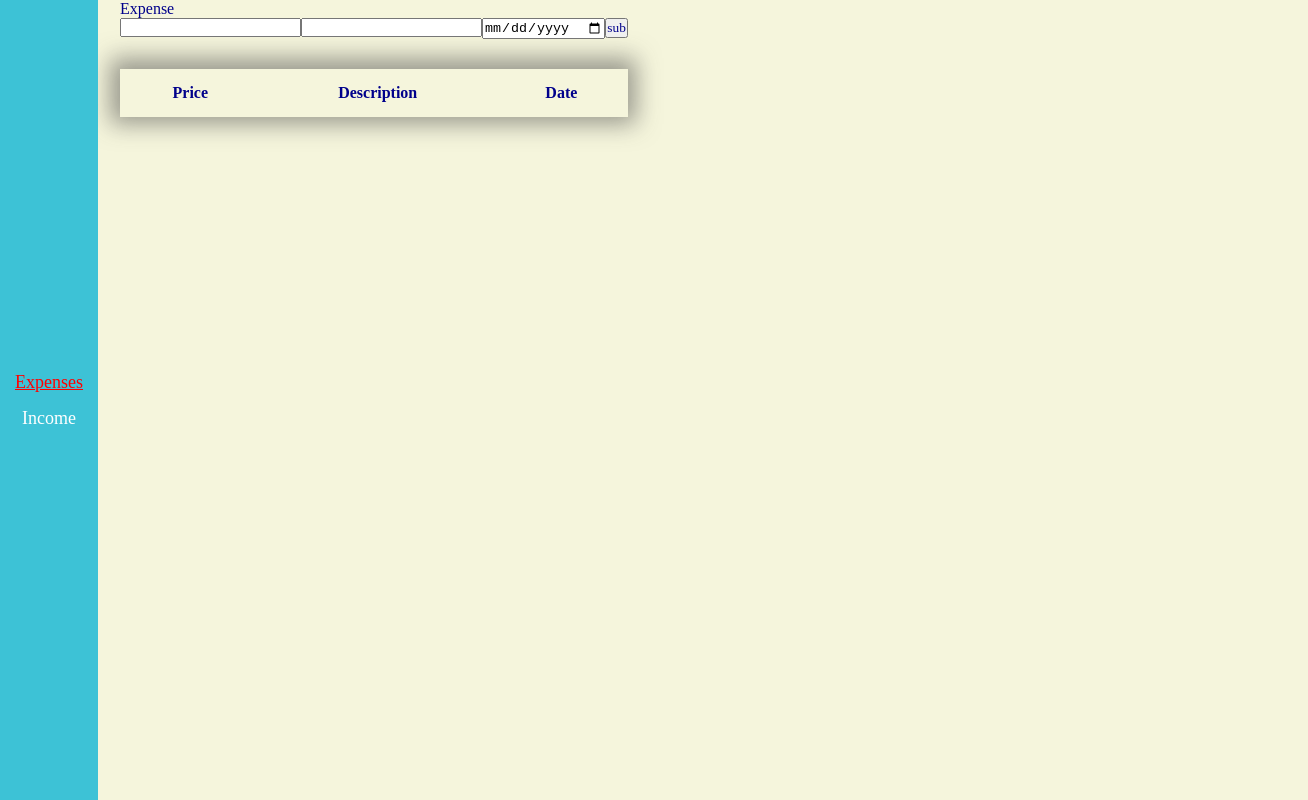
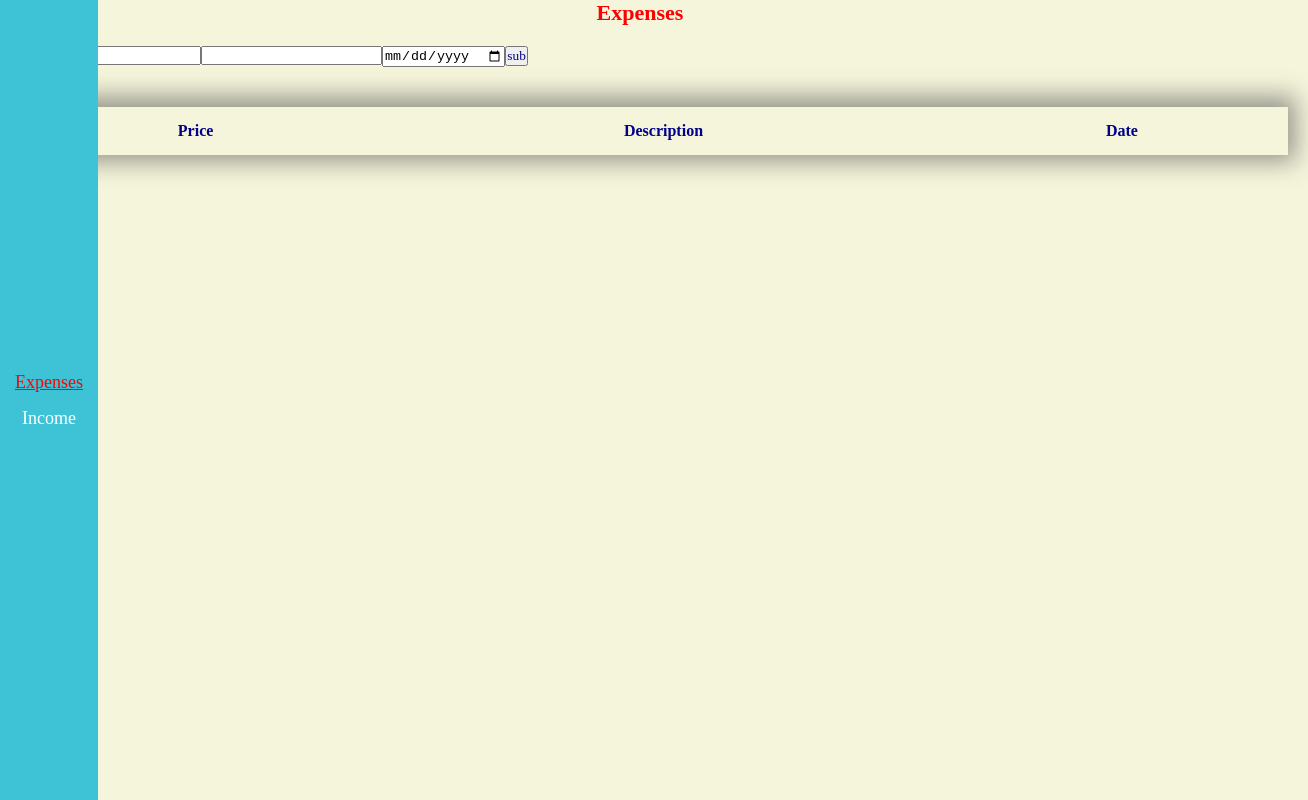
Before and after one commit to ToyEye/money-counter, a React (Vite) app: page / in a window 1280 px wide. Shown: the whole page, 1308 px wide, since content can reach past the window. Built offline with nearby package versions, Linux system fonts and the light colour scheme.

Commit message:
add some logic

```diff
--- a/src/components/App/App.styled.tsx
+++ b/src/components/App/App.styled.tsx
@@ -29,7 +29,7 @@ export const TabListStyled = styled(TabList)`
 `;
 
 export const TabWrapper = styled.div`
-  padding-left: 120px;
+  width: 100%;
 `;
 
 export const TabStyled = styled(Tab)`
--- /dev/null
+++ b/src/components/Container/Container.styled.tsx
@@ -0,0 +1,20 @@
+import styled from "styled-components";
+
+export const ContainerStyled = styled.div`
+  width: 100%;
+  margin: 0 auto;
+
+  padding-left: 10px;
+  padding-right: 10px;
+
+  @media screen and (min-width: 768px) {
+    width: 768px;
+  }
+
+  @media screen and (min-width: 1268px) {
+    width: 1268px;
+
+    padding-left: 20px;
+    padding-right: 20px;
+  }
+`;
--- /dev/null
+++ b/src/components/Container/Container.tsx
@@ -0,0 +1,10 @@
+import React from "react";
+
+import { ContainerStyled } from "./Container.styled";
+import { ChildrenProps } from "../../types/types";
+
+const Container = ({ children }: ChildrenProps) => {
+  return <ContainerStyled>{children}</ContainerStyled>;
+};
+
+export default Container;
--- a/src/components/FinanceTable/FinanceTable.style.tsx
+++ b/src/components/FinanceTable/FinanceTable.style.tsx
@@ -5,7 +5,6 @@ export const Table = styled.table`
 
   border-collapse: collapse;
 
-  margin-top: 30px;
   padding: 15px;
   box-shadow: -1px -2px 23px 9px rgba(71, 71, 71, 0.53);
   -webkit-box-shadow: -1px -2px 23px 9px rgba(71, 71, 71, 0.53);
--- a/src/components/FinanceTable/FinanceTable.tsx
+++ b/src/components/FinanceTable/FinanceTable.tsx
@@ -1,6 +1,7 @@
 import FinanceRow from "../FinanceRow/FinanceRow";
 import { useSelector } from "react-redux";
-import { getExpenses } from "../../redux/money/selectors";
+
+import Section from "../Section/Section";
 
 import {
   Table,
@@ -16,6 +17,7 @@ const FinanceTable = ({ type }: TType) => {
   const account = useSelector((state) => state[type]);
 
   return (
+    <Section>
       <Table>
         <TableHead>
           <TableRow>
@@ -27,11 +29,16 @@ const FinanceTable = ({ type }: TType) => {
         <TableBody>
           {account.map((operation: IValues) => {
             return (
-            <FinanceRow key={operation.id} operation={operation} type={type} />
+              <FinanceRow
+                key={operation.id}
+                operation={operation}
+                type={type}
+              />
             );
           })}
         </TableBody>
       </Table>
+    </Section>
   );
 };
 
--- a/src/components/Form/Form.tsx
+++ b/src/components/Form/Form.tsx
@@ -1,6 +1,8 @@
 import { nanoid } from "nanoid";
 import { useFormik } from "formik";
 import { useDispatch } from "react-redux/es/exports";
+
+import Section from "../Section/Section";
 import { addNote } from "../../redux/money/reducer";
 
 import { TType } from "../../types/types";
@@ -24,6 +26,7 @@ const Form = ({ type }: TType) => {
   });
 
   return (
+    <Section>
       <form onSubmit={formik.handleSubmit}>
         <label>
           <input
@@ -54,6 +57,7 @@ const Form = ({ type }: TType) => {
         </label>
         <button type="submit"> sub</button>
       </form>
+    </Section>
   );
 };
 
--- /dev/null
+++ b/src/components/Heading/Heading.styled.tsx
@@ -0,0 +1,23 @@
+import styled from "styled-components";
+
+interface HeadingProps {
+  as?: keyof JSX.IntrinsicElements;
+  color?: string;
+}
+
+export const Heading = styled((props: HeadingProps) => props.as || "h2")`
+  font-weight: 700;
+  font-size: 22px;
+  text-align: center;
+  text-transform: capitalize;
+
+  color: ${(props) => props.color || "black"};
+
+  &.expenses {
+    color: red;
+  }
+
+  &.income {
+    color: green;
+  }
+`;
--- a/src/components/MoneyCounter/MoneyCounter.tsx
+++ b/src/components/MoneyCounter/MoneyCounter.tsx
@@ -1,11 +1,14 @@
 import Form from "../Form/Form";
 
+import { Heading } from "../Heading/Heading.styled";
 import FinanceTable from "../FinanceTable/FinanceTable";
 
 const MoneyCounter = ({ type = "expenses" }) => {
   return (
     <div>
-      Expense
+      <Heading as="h1" className={type}>
+        {type}
+      </Heading>
       <Form type={type} />
       <FinanceTable type={type} />
     </div>
--- /dev/null
+++ b/src/components/Section/Section.styled.tsx
@@ -0,0 +1,6 @@
+import styled from "styled-components";
+
+export const SectionStyled = styled.section`
+  padding-top: 20px;
+  padding-bottom: 20px;
+`;
--- /dev/null
+++ b/src/components/Section/Section.tsx
@@ -0,0 +1,14 @@
+import { SectionStyled } from "./Section.styled";
+import Container from "../Container/Container";
+
+import { ChildrenProps } from "../../types/types";
+
+const Section = ({ children }: ChildrenProps) => {
+  return (
+    <SectionStyled>
+      <Container>{children}</Container>
+    </SectionStyled>
+  );
+};
+
+export default Section;
--- a/src/types/types.tsx
+++ b/src/types/types.tsx
@@ -1,3 +1,5 @@
+import { ReactNode } from "react";
+
 export interface IValues {
   price: string;
   description: string;
@@ -20,3 +22,7 @@ export type TRedux = {
   type: string;
   newNote: IValues;
 };
+
+export type ChildrenProps = {
+  children: ReactNode;
+};
```
Also changed, not shown: src/components/Modal/Modal.tsx (+2 -6 lines). Lines whose indentation alone changed are shown as unchanged.
